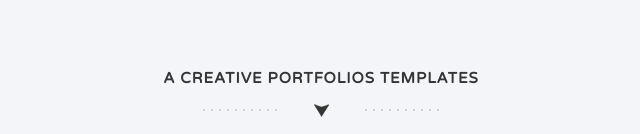
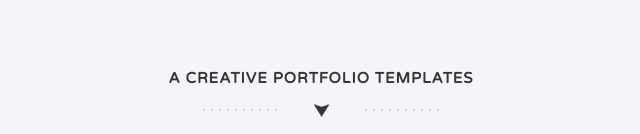
Before and after one commit to zildjianjax/Sample_project, a plain HTML site: page index.html in a window 1280 px wide. Shown: the part 818-952 px from the top of the page, 319-959 px from the left. Drawn offline with nearby package versions, Linux system fonts and the light colour scheme.

Commit message:
Revert "Added s to Portfolio"
This reverts commit b354372e9b5c5d5227bd4fb0513897398c4f67da.

```diff
--- a/index.html
+++ b/index.html
@@ -64,7 +64,7 @@
           <div class="container">
             <div class="row">
               <div class="col-md-8 col-md-offset-2 wp1">
-                <h1 class="arrow">A Creative Portfolios Templates</h1>
+                <h1 class="arrow">A Creative Portfolio Templates</h1>
                 <p>Sed a lorem quis neque interdum <a href="#">consequat ut sed sem</a>. Duis quis tempor nunc. Interdum et malesuada fames ac ante ipsum primis in faucibus. Praesent id tempor ipsum. Fusce at massa ac nunc porta fringilla sed eget neque. Quisque quis pretium nulla. Fusce eget bibendum neque, vel volutpat augue. Lorem ipsum dolor sit amet, consectetur adipiscing elit. Interdum et malesuada fames ac ante ipsum primis in faucibus.</p>
               </div>
             </div>
```
